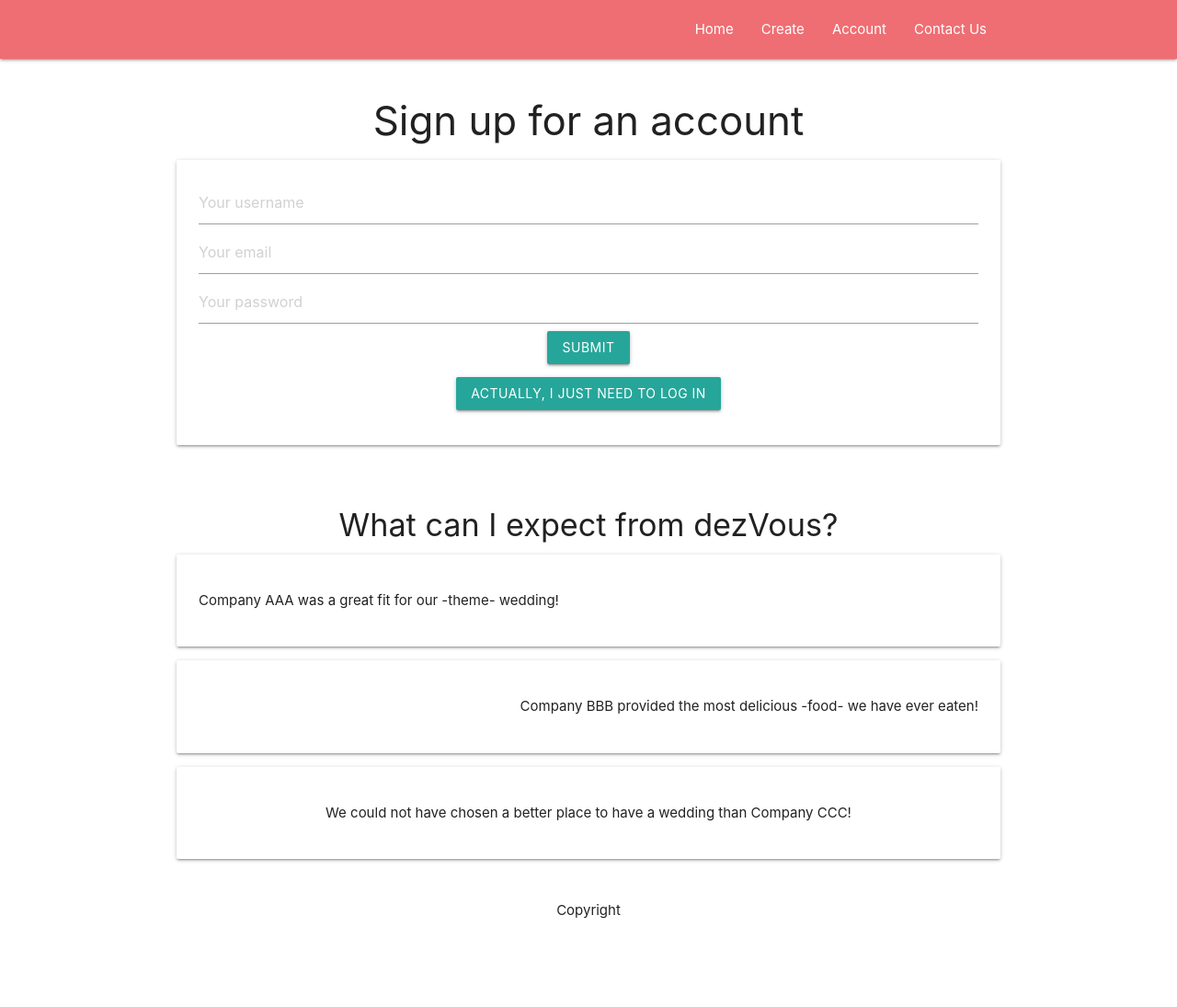
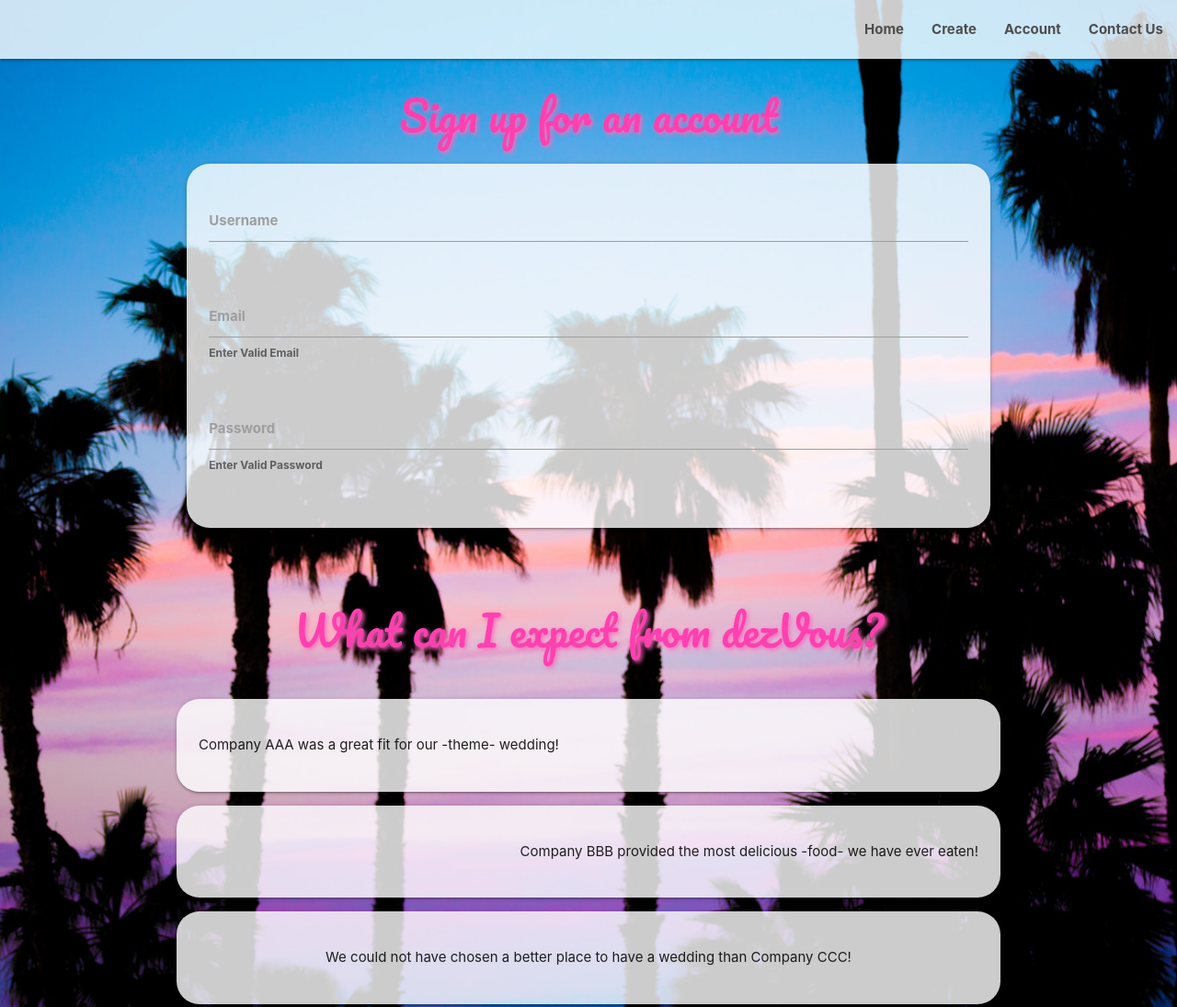
Before and after one commit to sameaton89/dezVous-app, a website: page public/indexTemp.html in a window 1280 px wide. Shown: the top 1095 px of the page at 92% size. Before the commit the page ends 1017 px from the top, so only its background shows below. Drawn offline with nearby package versions, Linux system fonts and the light colour scheme.

Commit message:
a metric fuckton of css changes

```diff
--- /dev/null
+++ b/public/css/EVERYTHING.css
@@ -0,0 +1,31 @@
+body {
+    background-image: url("../images/palme-trees.jpg.jpeg");
+    height: 100%;
+    background-position: center;
+    background-repeat: no-repeat;
+    background-size: cover;
+}
+h2 {
+    font-family: 'Pacifico', cursive;
+    text-shadow: 2px 2px 5px rgb(250, 107, 190);
+    font-size: 45px;
+    color: rgb(255, 64, 175);
+}
+
+.card-panel {
+    border-radius: 25px;
+    background-color: rgb(255, 255, 255, 0.8);
+}
+
+div.transbox label, div.transbox span , div.transbox p{
+    font-weight: bold;
+}
+
+#navbar-banner {
+    background-color: rgb(255, 255, 255, 0.8);
+}
+
+nav#navbar-banner span {
+    color: rgb(77, 77, 77);
+    font-weight: bold;
+}
--- a/public/indexTemp.html
+++ b/public/indexTemp.html
@@ -10,62 +10,70 @@
     <!-- add V logo to tab -->
     <meta name="viewport" content="width=device-width, initial-scale=1">
     <link rel="stylesheet" href="https://cdnjs.cloudflare.com/ajax/libs/materialize/1.0.0/css/materialize.min.css">
+    <link href="https://fonts.googleapis.com/icon?family=Material+Icons" rel="stylesheet">
+    <link href="https://fonts.googleapis.com/css?family=Major+Mono+Display|Pacifico|Staatliches" rel="stylesheet">
     <meta name="viewport" content="width=device-width, initial-scale=1.0" />
+    <link rel="stylesheet" href="./css/EVERYTHING.css">
 </head>
 
-<body id="background-image">
-    <nav id="navbar banner" class="" role="navigation">
+<body>
+
+    <nav id="navbar-banner" class="" role="navigation">
         <!-- screen width, content centered on mobile, neutral bg? -->
-
-        <div class="nav-wrapper container">
-
-            <a class="brand-logo" href="images/200.png"></a>
-
-            <div id="navbar" class="">
-                <!-- active hover, neutral colour, centered on mobile, aligned right on desktop maybe 30% screen size for all four elements, animate tab changes?, no refresh on "page" change? -->
-                <!-- small text above navbar with username to show logged in status? binary: "username" or "Log In?", log in modal, username leads to account page? -->
-
+        <div class="nav-wrapper N/A transparent">
+            <a class="brand-logo" src="images/200.png"></a>
             <ul class="right">
-                    <li id="Home"><a href="/">Home</a></li>
+                <li id="Home"><a href="/"><span>Home</span></a></li>
                 <!-- links to landing page, when clicked on landing page refresh? -->
-                    <li id="Create"><a href="/create">Create</a></li>
+                <li id="Create"><a href="/create"><span>Create</span></a></li>
                 <!-- links to app page, scroll down animation? push landing page content down?-->
-                    <li id="Account"><a href="/account">Account</a></li>
+                <li id="Account"><a href="/account"><span>Account</span></a></li>
                 <!-- links to user account page, if not logged in to sign up page? sign up modal? integrate google auth? optional? -->
-                    <li id="contactUs" class=""><a href="contactus">Contact Us</a></li>
+                <li id="contactUs" class=""><a href="contactus"><span>Contact Us</span></a></li>
                 <!-- links to our portfolios? linkedIn pages? short "about us" segment? github repo for website? -->
             </ul>
         </div>
-        </div>
     </nav>
-
-    <div id="singupSender" class="section ">
 
     <div class="container">
 
-            <h3 class="center-align">Sign up for an account</h3>
-            <div class="card-panel">
-                <form class="signup center-align">
-                    <input type="text" id="username-input" placeholder="Your username">
-                    <input type="email" id="email-input" placeholder="Your email">
-                    <input type="password" id="password-input" placeholder="Your password">
-                    <button type="submit" class="waves-effect waves-light btn">Submit</button>
-                    <br>
-                    <a href="/account">
-                        <p class="waves-effect waves-light btn center-align">Actually, I just need to log in</p>
-                    </a>
+        <div class="row">
+            <h2 class="center-align">Sign up for an account</h2>
+            <form class="col s12">
+                <div class="card-panel transbox">
+                    <div class="row">
+                        <div class="input-field col s12">
+                            <input id="username-input" type="text">
+                            <label for="username-input">Username</label>
+                        </div>
+                    </div>
+                    <div class="row">
+                        <div class="input-field col s12">
+                            <input id="email-input" type="email" class="validate">
+                            <label for="email-input">Email</label>
+                            <span class="helper-text" data-error="Incorrect" data-success="Correct">Enter Valid Email</span>
+                        </div>
+                    </div>
+                    <div class="row">
+                        <div class="input-field col s12">
+                            <input id="password-input" type="password" class="validate">
+                            <label for="password-input">Password</label>
+                            <span class="helper-text" data-error="Incorrect" data-success="Correct">Enter Valid Password</span>
+                        </div>
+                    </div>
+                </div>
             </form>
         </div>
     </div>
-    </div>
+
 
     <div id="exampleHolder" class="section">
 
         <div class="container">
             <div id="WIP info bar">
                 <!-- "What can I expect from dezVous?" stylistic font -->
-                <h4 class="center-align">What can I expect from dezVous?</h4>
-
+                <h2 class="center-align">What can I expect from dezVous?</h2>
+                <br>
             </div>
 
             <div id="container">
@@ -93,14 +101,16 @@
     </div>
 
     <footer id="Copyright">
-        <p class="center-align">Copyright</p>
+        <p class="center-align white-text">Copyright</p>
     </footer>
 
     <script src="https://code.jquery.com/jquery-3.3.1.min.js" integrity="sha256-FgpCb/KJQlLNfOu91ta32o/NMZxltwRo8QtmkMRdAu8="
         crossorigin="anonymous"></script>
+    <script src="https://cdnjs.cloudflare.com/ajax/libs/materialize/1.0.0/js/materialize.min.js"></script>
     <script src="js/app.js"></script>
     <!-- <script src="js/main.js"></script> -->
     <script src="js/login.js"></script>
+    <!-- moved below mat -->
 
 </body>
 
```
Also changed, not shown: public/indexDump.html (added, +93 -0 lines), public/images/background_blur.jpg (added), public/images/beach-blur-clouds-462030.jpg (added), public/images/palme-trees.jpg.jpeg (added), public/images/pexels-photo-122260.jpeg (added), public/images/pexels-photo-842948.jpeg (added). Lines whose indentation alone changed are shown as unchanged.
